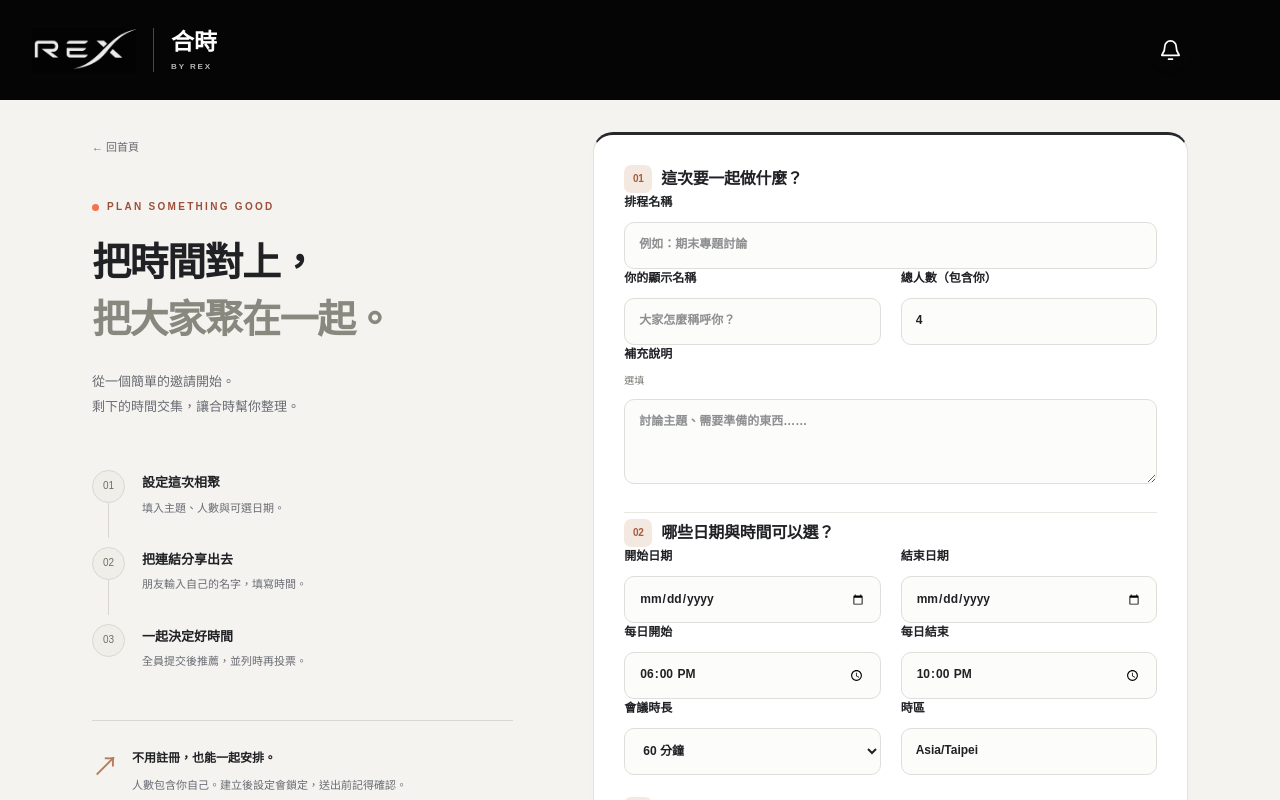
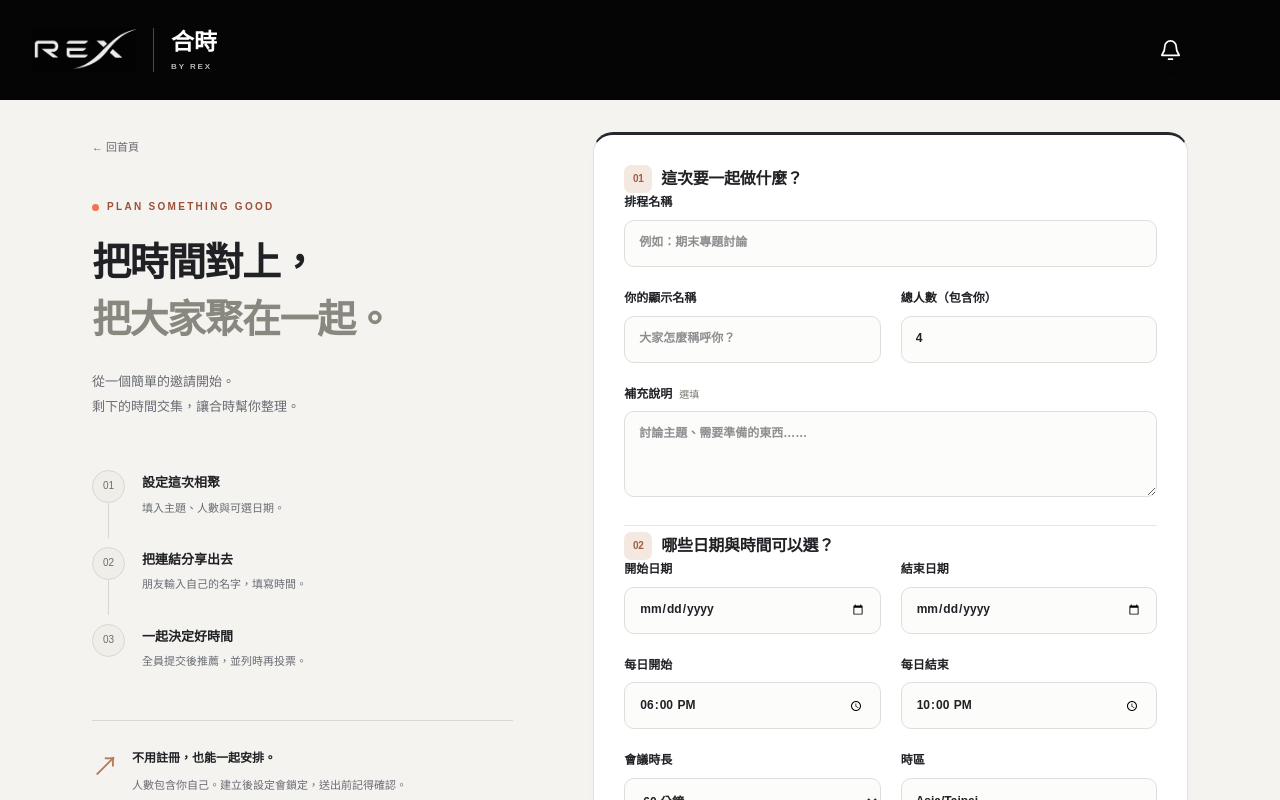
Before and after one commit to Rouyu07/shared-time-scheduler, a Next.js app: page /s/new in a window 1280 px wide. Shown: the top 800 px of the page. Built offline with nearby package versions, Linux system fonts and the light colour scheme.

Commit message:
feat: refine scheduling interface

```diff
--- a/src/app/brand.css
+++ b/src/app/brand.css
@@ -2276,7 +2276,7 @@ footer {
   html { scroll-padding-top: 116px; }
   .notification-bell { top: calc((var(--desktop-header-height) - 44px) / 2); right: max(88px, calc((100vw - 1216px) / 2 + 56px)); color: #fff; }
   .workspace-share, .identity-banner, .mobile-date-hint { display: none; }
-  .heading-share { display: inline-flex; flex-shrink: 0; }
+  .heading-share { display: inline-flex; flex-shrink: 0; order: 1; align-self: flex-start; }
   .schedule-heading > div:first-child { min-width: 0; overflow-wrap: anywhere; }
   .desktop-identity { position: relative; }
   .desktop-avatar { width: 44px; height: 44px; min-height: 44px; padding: 0; display: grid; place-items: center; background: transparent; color: inherit; border: 0; }
@@ -2287,3 +2287,22 @@ footer {
   body { --desktop-header-height: 84px; }
   html { scroll-padding-top: 100px; }
 }
+
+/* Keep desktop creation fields grouped within Steps 01 and 02. */
+@media (min-width: 721px) {
+  .creation-layout .mobile-step-panel:nth-of-type(-n + 2) label {
+    gap: 7px;
+  }
+  .creation-layout .mobile-step-panel:nth-of-type(-n + 2) > :is(label, .form-row) ~ :is(label, .form-row) {
+    margin-top: 22px;
+  }
+}
+
+.creation-layout .field-label-row {
+  display: flex;
+  align-items: baseline;
+  gap: 7px;
+}
+.creation-layout label:has(> .field-label-row) {
+  gap: 7px;
+}
--- a/src/app/s/new/page.tsx
+++ b/src/app/s/new/page.tsx
@@ -245,7 +245,7 @@ export default function NewSchedule() {
           </label>
         </div>
         <label>
-          補充說明 <span className="optional">選填</span>
+          <span className="field-label-row">補充說明 <span className="optional">選填</span></span>
           <textarea
             name="description"
             placeholder="討論主題、需要準備的東西……"
@@ -345,7 +345,7 @@ export default function NewSchedule() {
           <span className="section-number">03</span> 確認並建立排程
         </h2>
         <label>
-          填寫截止時間 <span className="optional">選填，依上述時區</span>
+          <span className="field-label-row">填寫截止時間 <span className="optional">選填，依上述時區</span></span>
           <input name="deadline" type="datetime-local" />
         </label>
         <div className="notice">
--- a/src/components/schedule-screen.tsx
+++ b/src/components/schedule-screen.tsx
@@ -627,7 +627,6 @@ export default function ScheduleScreen({
         >
           分享排程 ↗
         </button>
-        <div className="heading-mark">◷</div>
       </div>
       {s.description && <p className="description prewrap">{s.description}</p>}
       <section className="stats">
```
